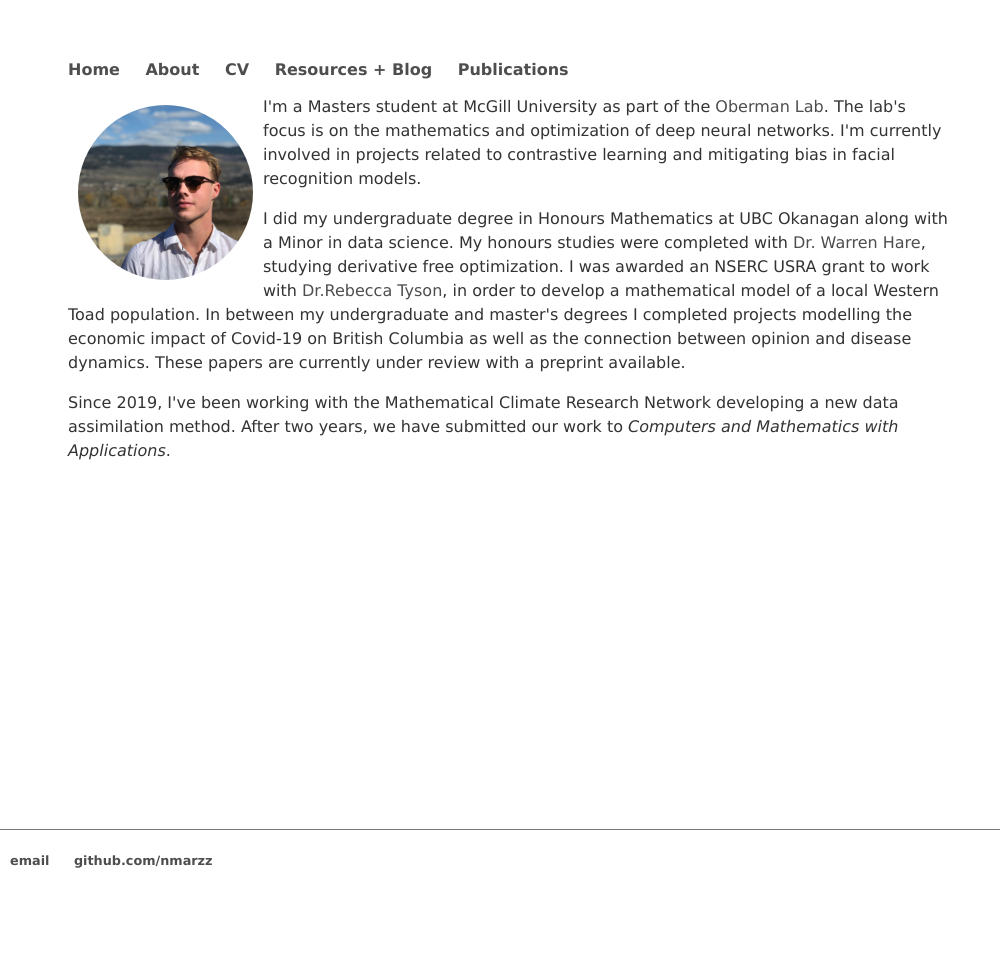
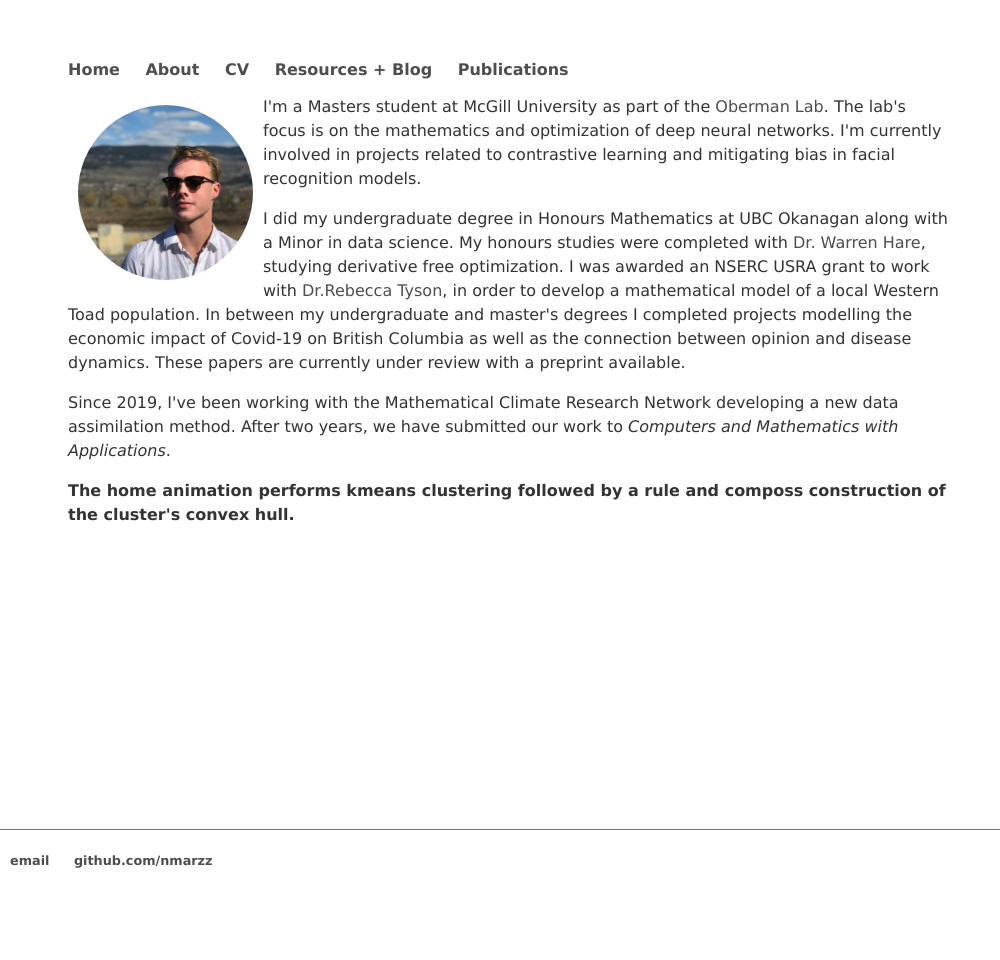
Before and after one commit to nmarzz/nmarzz.github.io, a Jekyll site: the page built from about.html, in a window 1280 px wide. Shown: the whole page, without its empty margins (0-1000 px from the left). Built offline with Jekyll 4.4.1, drawn with Linux system fonts in a browser that asks for light colours.

Commit message:
update style

```diff
--- a/about.html
+++ b/about.html
@@ -13,3 +13,5 @@ title: About me
 <p>I did my undergraduate degree in Honours Mathematics at UBC Okanagan along with a Minor in data science. My honours studies were completed with <a href="https://cmps.ok.ubc.ca/about/contact/warren-hare/">Dr. Warren Hare</a>, studying derivative free optimization. I was awarded an NSERC USRA grant to work with <a href="https://people.ok.ubc.ca/rtyson/">Dr.Rebecca Tyson</a>, in order to develop a mathematical model of a local Western Toad population. In between my undergraduate and master's degrees I completed projects modelling the economic impact of Covid-19 on British Columbia as well as the connection between opinion and disease dynamics. These papers are currently under review with a preprint available.</p>
 
 <p>Since 2019, I've been working with the Mathematical Climate Research Network developing a new data assimilation method. After two years, we have submitted our work to <i>Computers and Mathematics with Applications</i>.</p>
+
+<p><b>The home animation performs kmeans clustering followed by a rule and composs construction of the cluster's convex hull.</b></p>
```
